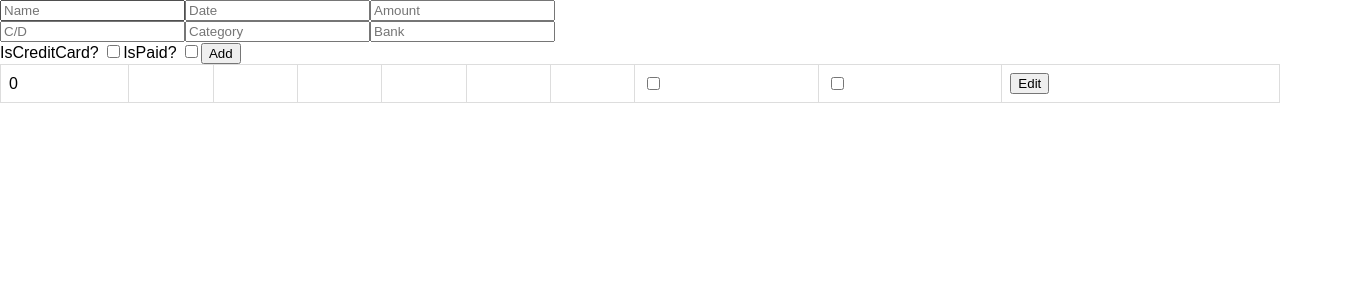
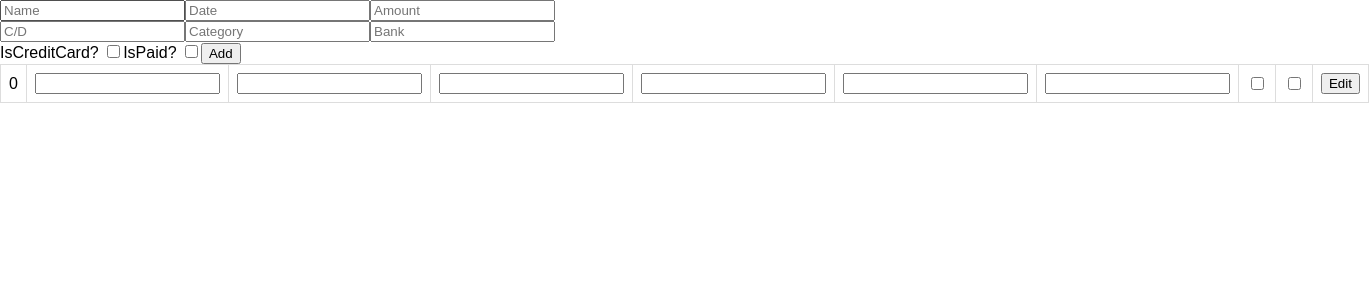
Before and after one commit to houseOfEorl/expenses-app, a React (Create React App) app: page / in a window 1280 px wide. Both pictures are taken after a click on the button "Add". Shown: the top 300 px of the page, 1369 px wide, since content can reach past the window. Built offline with nearby package versions, Linux system fonts and the light colour scheme.

Commit message:
adding Update function
adding Update function

```diff
--- a/src/components/Expense.js
+++ b/src/components/Expense.js
@@ -4,12 +4,12 @@ import PropTypes from 'prop-types';
 const Expense = ({ expense, onHandleEditRowClick  }) => (
     <tr>
         <td> {expense.id} </td>
-        <td> {expense.name} </td>
-        <td> {expense.date} </td>
-        <td> {expense.amount} </td>
-        <td> {expense.isCreditOrDebit} </td>
-        <td> {expense.paymentCategory} </td>
-        <td> {expense.bank} </td>
+        <td> <input type="text" value={expense.name} /> </td>
+        <td> <input type="text" value={expense.date} /> </td>
+        <td> <input type="text" value={expense.amount} /> </td>
+        <td> <input type="text" value={expense.isCreditOrDebit} />  </td>
+        <td> <input type="text" value={expense.paymentCategory} /> </td>
+        <td> <input type="text" value={expense.bank} /> </td>
         <td> <input type="checkbox" checked={expense.isCreditCard} readOnly />  </td>
         <td> <input type="checkbox" checked={expense.isPaid} readOnly />  </td>
         <td> <input type="button" onClick = {() => onHandleEditRowClick(expense.id)} value="Edit" />  </td>
```
Also changed, not shown: src/containers/UpdateExpense.js (added).
